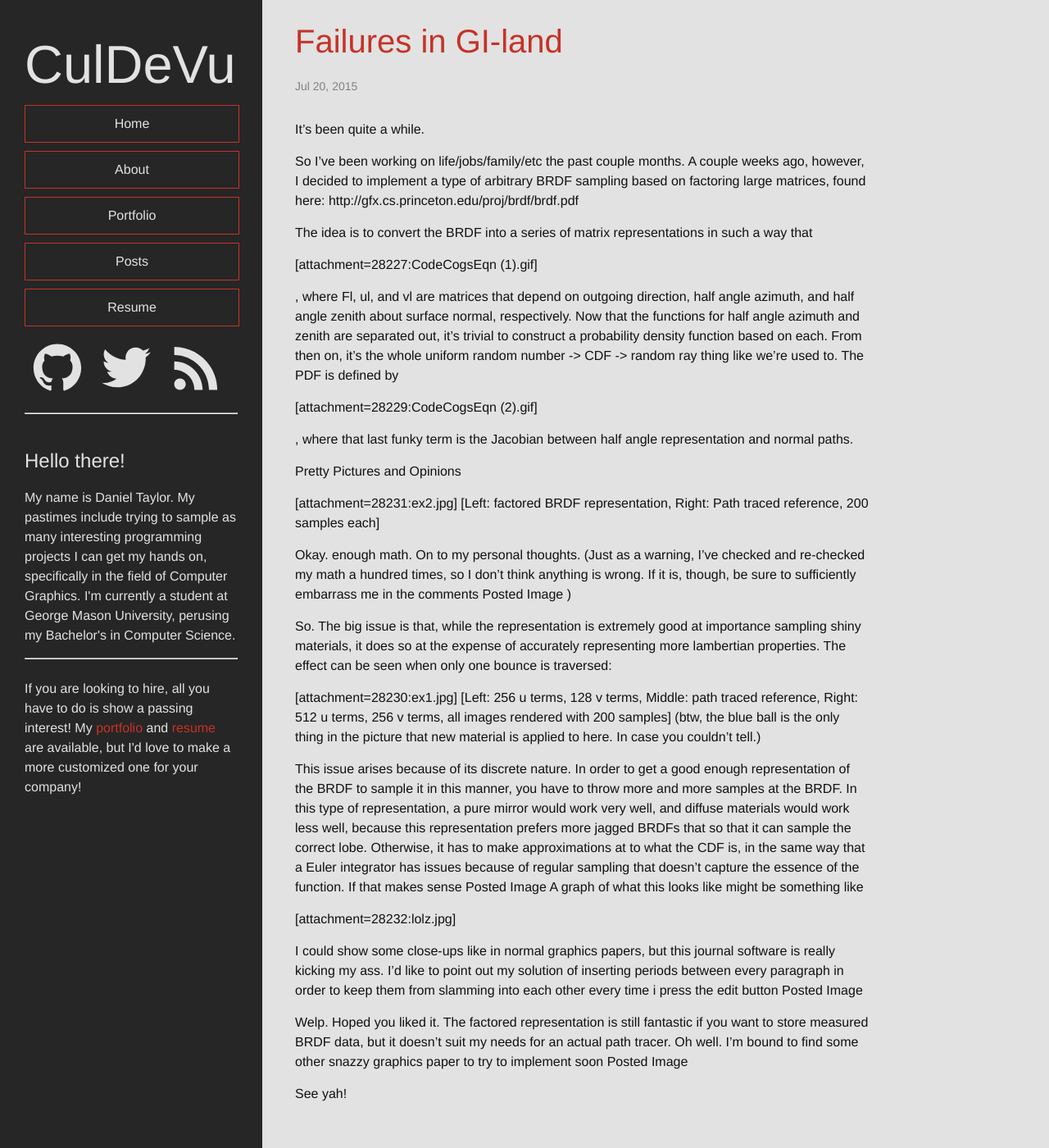
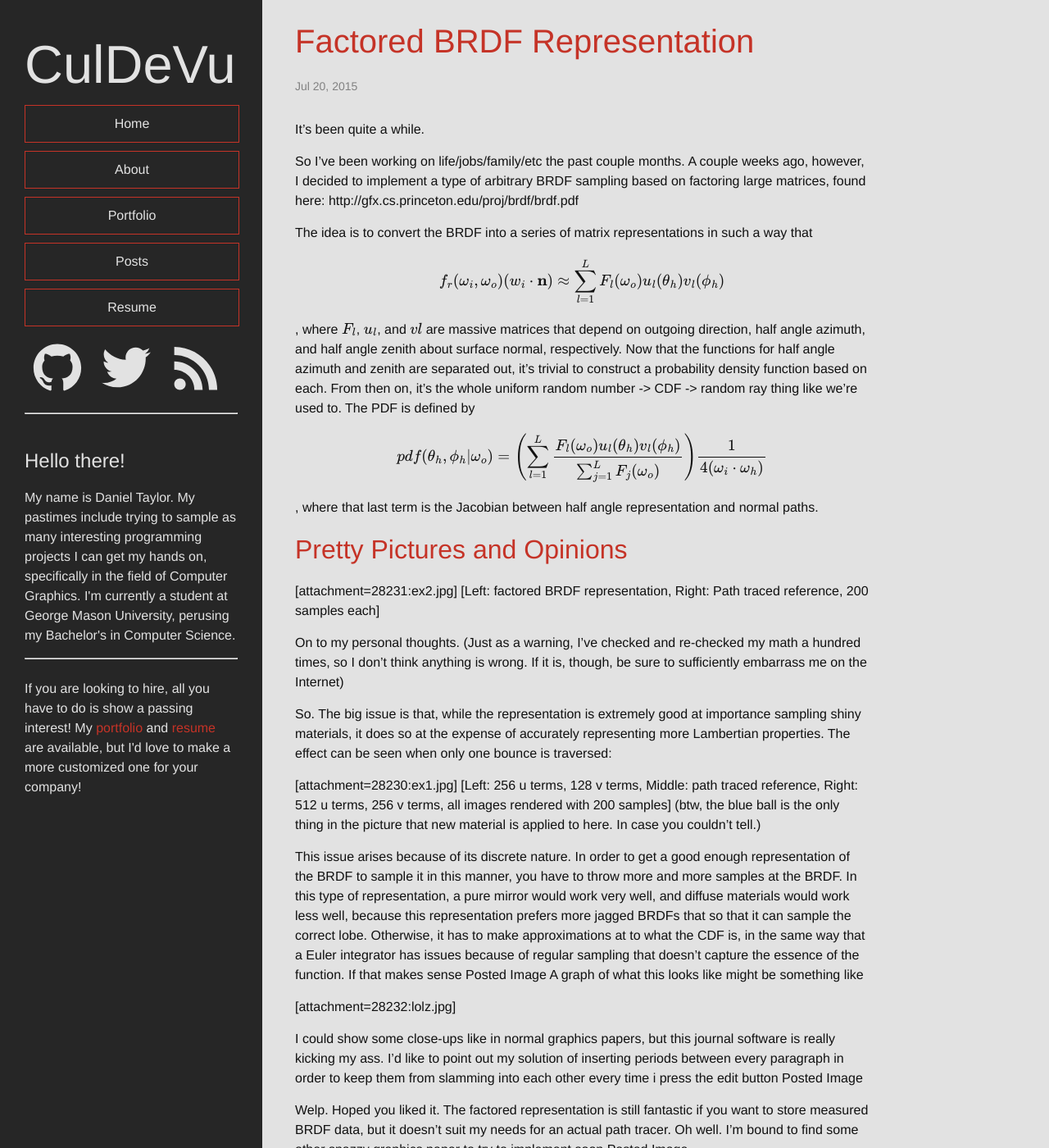
Before and after one commit to CulDeVu/culdevu.github.io, a Jekyll site: the page built from _posts/2015-07-20-failures-in-gi-land.md, in a window 1280 px wide and 1400 px high. Shown: the whole window at 82% size. Built offline with Jekyll 4.4.1, drawn with Linux system fonts in a browser that asks for light colours; formulas are drawn with MathJax 3.

```diff
--- a/_includes/head.html
+++ b/_includes/head.html
@@ -9,4 +9,5 @@
   <link rel="stylesheet" href="{{ "/css/main.css" | prepend: site.baseurl }}">
   <link rel="canonical" href="{{ page.url | replace:'index.html','' | prepend: site.baseurl | prepend: site.url }}">
   <link rel="alternate" type="application/rss+xml" title="{{ site.title }}" href="{{ "/feed.xml" | prepend: site.baseurl | prepend: site.url }}">
+  <script src='https://cdn.mathjax.org/mathjax/latest/MathJax.js?config=TeX-AMS-MML_HTMLorMML'></script>
 </head>
--- a/_posts/2015-07-20-failures-in-gi-land.md
+++ b/_posts/2015-07-20-failures-in-gi-land.md
@@ -1,6 +1,6 @@
 ---
 layout: post
-title:  "Failures in GI-land"
+title:  "Factored BRDF Representation"
 date:   2015-07-20
 categories: global-illumination math
 ---
@@ -10,22 +10,30 @@
 
 The idea is to convert the BRDF into a series of matrix representations in such a way that
 
-[attachment=28227:CodeCogsEqn (1).gif]
+\\[ f_r(\omega_i, \omega_o)(w_i \cdot \textbf{n}) \approx
+	\sum_{l=1}^{L}{ F_l(\omega_o) u_l(\theta_h) v_l(\phi_h) } \\]
 
-, where Fl, ul, and vl are matrices that depend on outgoing direction, half angle azimuth, and half angle zenith about surface normal, respectively. Now that the functions for half angle azimuth and zenith are separated out, it's trivial to construct a probability density function based on each. From then on, it's the whole uniform random number -> CDF -> random ray thing like we're used to. The PDF is defined by
+, where \\( F_l \\), \\( u_l \\), and \\( vl \\) are massive matrices that depend on outgoing direction, half angle azimuth, and half angle zenith about surface normal, respectively. Now that the functions for half angle azimuth and zenith are separated out, it's trivial to construct a probability density function based on each. From then on, it's the whole uniform random number -> CDF -> random ray thing like we're used to. The PDF is defined by
 
-[attachment=28229:CodeCogsEqn (2).gif]
+\\[
+	pdf(\theta_h, \phi_h \vert \omega_o) =
+	\left(
+		\sum_{l=1}^{L}{\frac{ F_l(\omega_o) u_l(\theta_h) v_l(\phi_h)}{\sum_{j=1}^{L}{F_j(\omega_o)}}}
+	\right)
+	\frac{1}{4 (\omega_i \cdot \omega_h) }
+\\]
 
-, where that last funky term is the Jacobian between half angle representation and normal paths.
+, where that last term is the Jacobian between half angle representation and normal paths.
 
 Pretty Pictures and Opinions
+===
 
 [attachment=28231:ex2.jpg]
 [Left: factored BRDF representation, Right: Path traced reference, 200 samples each]
 
-Okay. enough math. On to my personal thoughts. (Just as a warning, I've checked and re-checked my math a hundred times, so I don't think anything is wrong. If it is, though, be sure to sufficiently embarrass me in the comments Posted Image )
+On to my personal thoughts. (Just as a warning, I've checked and re-checked my math a hundred times, so I don't think anything is wrong. If it is, though, be sure to sufficiently embarrass me on the Internet)
 
-So. The big issue is that, while the representation is extremely good at importance sampling shiny materials, it does so at the expense of accurately representing more lambertian properties. The effect can be seen when only one bounce is traversed:
+So. The big issue is that, while the representation is extremely good at importance sampling shiny materials, it does so at the expense of accurately representing more Lambertian properties. The effect can be seen when only one bounce is traversed:
 
 [attachment=28230:ex1.jpg]
 [Left: 256 u terms, 128 v terms, Middle: path traced reference, Right: 512 u terms, 256 v terms, all images rendered with 200 samples]
```
Also changed, not shown: _posts/2016-02-02-microfacet-dummies.md (added, +179 -0 lines), portfolio.md (+0 -11 lines), assets/2016-02-02-microfacet-dummies/beckmannG.png (added), assets/2016-02-02-microfacet-dummies/implicitG.png (added), assets/2016-02-02-microfacet-dummies/lambert.png (added), assets/2016-02-02-microfacet-dummies/nearMirror.png (added).
